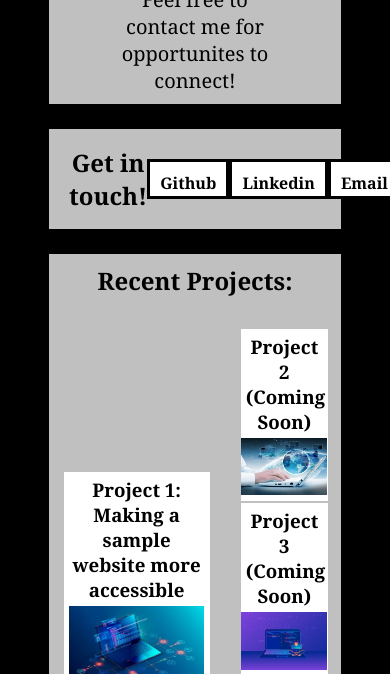
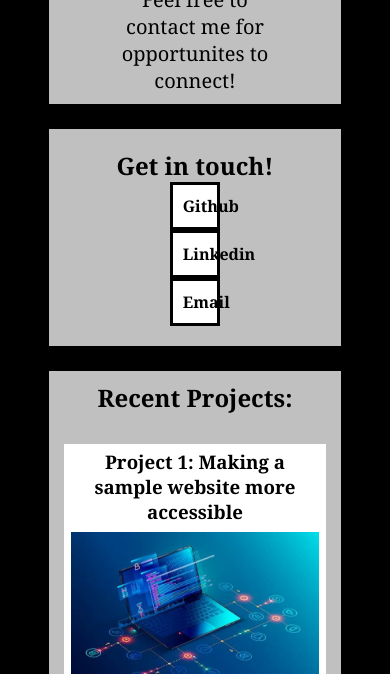
Before and after one commit to srlevit94/Module-02-Challenge-Levites, a plain HTML site: page index.html in a window 390 px wide. Shown: the part 590-1264 px from the top of the page. Drawn offline with Linux system fonts and the light colour scheme.

Commit message:
made final touches including responsive design adjustments

```diff
--- a/assets/style.css
+++ b/assets/style.css
@@ -12,7 +12,6 @@ body {
 
 .header {
     display: flex;
-    align-items: row;
     justify-content: space-around;
     background-color: silver;
     width: 80%;
@@ -29,11 +28,9 @@ body {
     border-radius: 50%;
 }
 
-
 .header h1 {
-    display: inline-block;
     font-size: 46px;
-    margin: 10px
+    margin: 10px;
 }
 
 .header nav {
@@ -88,18 +85,17 @@ a {
 
 .contact {
     display: flex;
-    flex-direction: row;
     align-items: center;
     justify-content: space-around;
-    height: 100px;
+    height: 20%;
     padding: 20px;
     background-color: silver;
     margin: 0px 0px 25px;
 }
 
 .contact div {
-    width: 200px;
-    height: 40px;
+    width: 20%;
+    height: 65%;
     border-style:solid;
     border-color: black;
     background-color: white;
@@ -129,8 +125,8 @@ a {
 }
 
 .primary{
-    width: 50%;
-    height: 50%;
+    width: 60%;
+    height: 60%;
     background-color: white;
     padding: 1%;
 }
@@ -157,6 +153,7 @@ a {
     list-style-type: none;
     display: block;
     width: 30%;
+    height: 20%;
 }
 
 .thumbs ul{
@@ -172,7 +169,7 @@ a {
 }
 
 .thumbs li{
-    width: 100%;
+    height: 20%;
     margin: 2%;
     background: white;
     padding: 1%;
@@ -205,9 +202,27 @@ a {
 }
 
 @media screen and (max-width: 768px) {
+    .contact {
+        display: flex;
+        flex-direction: column;
+        justify-content: center;
+    }
+}
+
+@media screen and (max-width: 768px) {
     .segment{
         display: flex;
-        align-items: center;
-
+        flex-direction: column;
+        justify-content: space-around;
+        margin: auto;
+    }
+    .segment, .primary{
+        width: 100%;
+    }
+    .segment, .thumbs{
+        width: 90%;
+        display: flex;
+        flex-direction: column;
+        justify-content: center;
     }
     }
--- a/index.html
+++ b/index.html
@@ -43,13 +43,13 @@
         <section id="profiles" class="contact">
             <h2>Get in touch!</h2>
             <div>
-                <a href="githublink">Github</a>
+                <a href="https://github.com/srlevit94">Github</a>
             </div>
             <div>
-                <a href="linkedinlink">Linkedin</a>
+                <a href="www.linkedin.com/in/shanelevites">Linkedin</a>
             </div>
             <div>
-                <a href="emailaddress">Email</a>
+                <a href="mailto:srlevit94@gmail.com">Email</a>
             </div>
         </section>
 
@@ -66,17 +66,20 @@
             <ul class="thumbs">
                 <li>
                     <h3>Project 2 (Coming Soon)</h3>
-                    <img src="assets/images/bigstock-Computer-communication-collage-31608896.jpg"  alt="">
+                    <a href="https://github.com/srlevit94?tab=repositories">
+                    <img src="assets/images/bigstock-Computer-communication-collage-31608896.jpg"  alt=""></a>
                 </li>
 
                 <li>
                     <h3>Project 3 (Coming Soon)</h3>
-                    <img src="assets/images/CSE.jpg"  alt="">
+                    <a href="https://github.com/srlevit94?tab=repositories">
+                    <img src="assets/images/CSE.jpg"  alt=""></a>
                 </li>
 
                 <li>
                     <h3>Project 4 (Coming Soon)</h3>
-                    <img src="assets/images/typing-on-computer-with-flowchart.jpg"  alt="">
+                    <a href="https://github.com/srlevit94?tab=repositories">
+                    <img src="assets/images/typing-on-computer-with-flowchart.jpg"  alt=""></a>
                 </li>
             </ul>
             </section>
```
